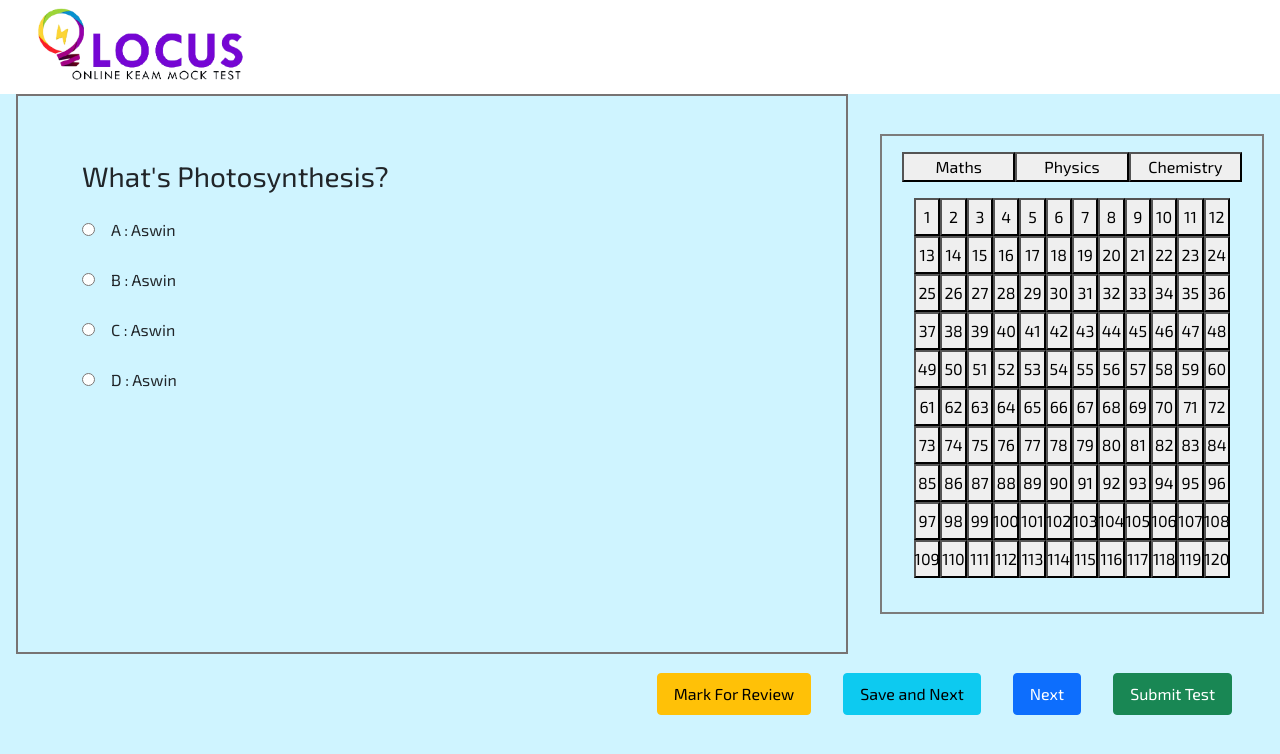
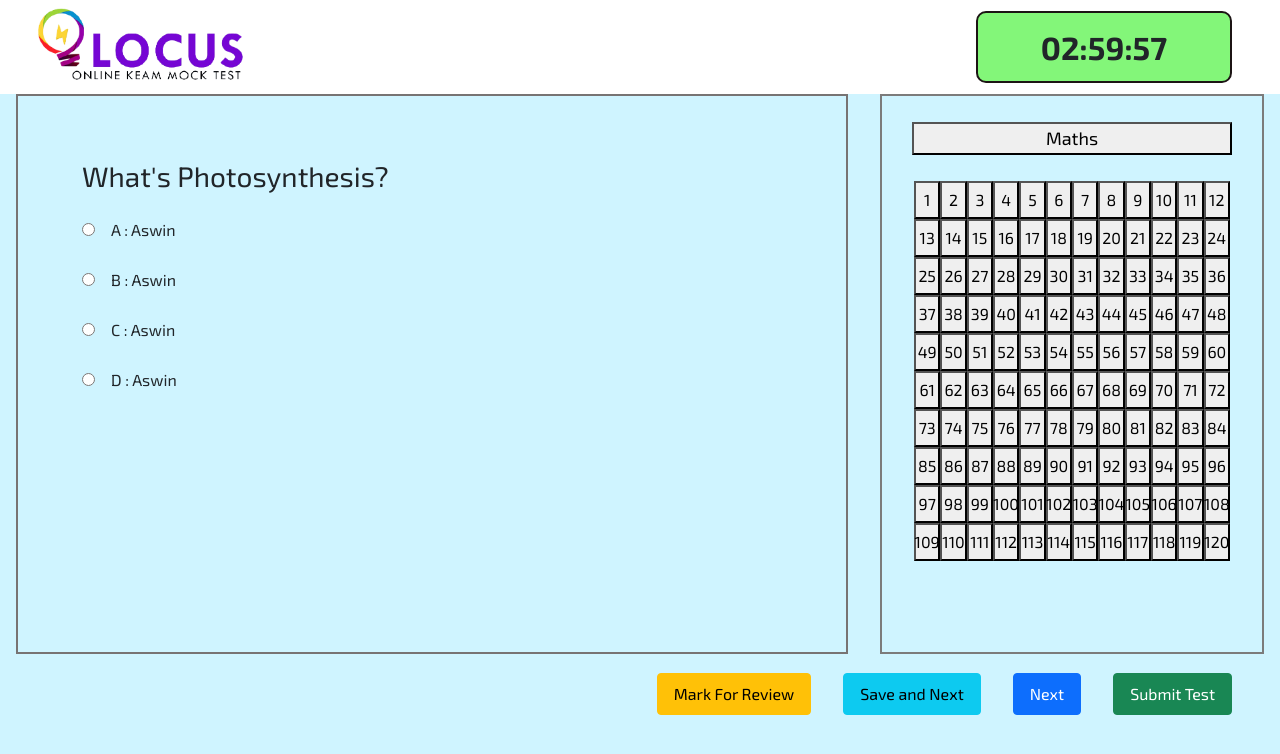
Before and after one commit to aswinap13/locus, a React (Create React App) app: page /exam in a window 1280 px wide. Shown: the top 754 px of the page. Built offline with nearby package versions, Linux system fonts and the light colour scheme.

Commit message:
timer functionality

```diff
--- a/package.json
+++ b/package.json
@@ -7,6 +7,7 @@
     "@testing-library/react": "^12.1.4",
     "@testing-library/user-event": "^13.5.0",
     "bootstrap": "^5.1.3",
+    "dayjs": "^1.11.3",
     "mdb-ui-kit": "^4.2.0",
     "mdbreact": "^5.2.0",
     "react": "^18.0.0",
--- a/src/App.js
+++ b/src/App.js
@@ -16,7 +16,7 @@ function App() {
       setLoading(true)
         setTimeout(()=>{
           setLoading(false)
-        },5000)
+        },2000)
     },[])
 
   return (
--- a/src/examination/ChoseField.jsx
+++ b/src/examination/ChoseField.jsx
@@ -11,9 +11,9 @@ import Physics from './Physics'
   return (
         <div className={classes.choseField}>
             <div className={`${classes.subjects} row`}>
-                <button className={`col-md-4`}>Maths</button>
-                <button className={`col-md-4`}>Physics</button>
-                <button className={`col-md-4`}>Chemistry</button>
+                <button className={`col-md-12`}>Maths</button>
+                {/* <button className={`col-md-4`}>Physics</button>
+                <button className={`col-md-4`}>Chemistry</button> */}
             </div>
             <div className={`${classes.questionSec} row`}>
                 <Maths/>
--- a/src/examination/ExamControl.jsx
+++ b/src/examination/ExamControl.jsx
@@ -8,7 +8,6 @@ import ChoseField from './ChoseField';
 
  const ExamControl=() => {
 
-
   return (
         <div className={classes.examcontrol}>
             <div className={classes.head}>
@@ -17,6 +16,7 @@ import ChoseField from './ChoseField';
                 </logo>
                 <Timer/>
             </div>
+
             <div className={classes.body}>
                 <Question/>
                 <ChoseField/>
--- a/src/examination/Timer.jsx
+++ b/src/examination/Timer.jsx
@@ -1,15 +1,72 @@
-import React,{useState} from 'react'
+import React,{useState,useEffect,useRef} from 'react'
 import 'bootstrap/dist/css/bootstrap.min.css';
-import classes from  './examination.module.css';
+import classes from './examination.module.css'
+import { useNavigate } from "react-router-dom";
 
  const Timer=() => {
 
+    const navigate = useNavigate();
+    const intervalRef=useRef(null);
+    const [timer,setTimer]=useState('00:00:00');
 
-  return (
-        <div className={classes.timer}>
+// Timer Remaining time
+    function getTimeRemaining(endtime){
+        const total=Date.parse(endtime) - Date.parse(new Date());
+        const seconds = Math.floor((total/1000)%60);
+        const minutes = Math.floor((total/1000/60)%60);
+        const hours = Math.floor((total/1000/60/60)%24);
+        const days = Math.floor(total/(1000*60*60*24));
+
+        return{
+            total,days,hours,minutes,seconds
+        };
+    }
+
+// Timer setTime+ Exit + Clear time
+    function startTimer(deadline){
+        let {total,days,hours,minutes,seconds}=getTimeRemaining(deadline)
+        if(total >=0){
+            setTimer(
+                (hours > 9 ? hours : '0'+hours)+ ':' +
+                (minutes > 9 ? minutes : '0'+minutes)+ ':' +
+                (seconds > 9 ? seconds : '0'+seconds)
+            )}
+            else{
+                alert('Time\'s Up!');
+                navigate("/Home");
+                clearInterval(intervalRef.current);
+            }
+        }
 
 
+// Timer Logic
+    function clearTimer(endtime){
+        setTimer('03:00:00');
+        if(intervalRef.current) clearInterval(intervalRef.current);
+        const id = setInterval(() => {
+            startTimer(endtime);
+        }, 1000);
+        intervalRef.current = id;
+    }
+
+// Setting Up DeadLine Timer
+    function getDeadline(){
+        let deadline = new Date();
+        deadline.setSeconds(deadline.getSeconds()+0);
+        deadline.setMinutes(deadline.getMinutes()+0);
+        deadline.setHours(deadline.getHours()+3);
+        return deadline;
+    }
+
+useEffect(()=>{
+    clearTimer(getDeadline());
+    return ()=>{if(intervalRef.current) clearInterval(intervalRef.current)}
+},[])
+
+    return(
+        <div className={classes.timermain}>
+            {timer}
         </div>
-    )
-        }
+    );
+}
 export default Timer;
--- a/src/examination/examination.module.css
+++ b/src/examination/examination.module.css
@@ -31,7 +31,7 @@
 .choseField{
     border: 2px solid rgb(124, 123, 123);
     width: 30vw;
-    height: 60vh;
+    height: 70vh;
 }
 .footer{
     display: flex;
@@ -67,6 +67,9 @@
 .subjects{
     margin-top: 1rem;
     align-items: center;
+    padding:  10px ;
+    font-size: 18px;
+    text-align: center;
 }
 .questionChose{
     padding:5px 10px;
@@ -92,3 +95,19 @@
 .option input{
 margin-right: 1rem;
 }
+/* timer */
+
+.timermain{
+    display: flex;
+    flex-direction: row;
+    justify-content: center;
+    align-items: center;
+    border: 2px solid rgb(28, 20, 20);
+    font-size: 2rem;
+    font-weight: 900;
+    margin-right: 3rem;
+    background-color: rgb(131, 246, 121);
+    border-radius: 10px;
+    padding: 10px;
+    width: 20%;
+}
```
Also changed, not shown: 1 other file (tests, documents, lock files or other folders).
